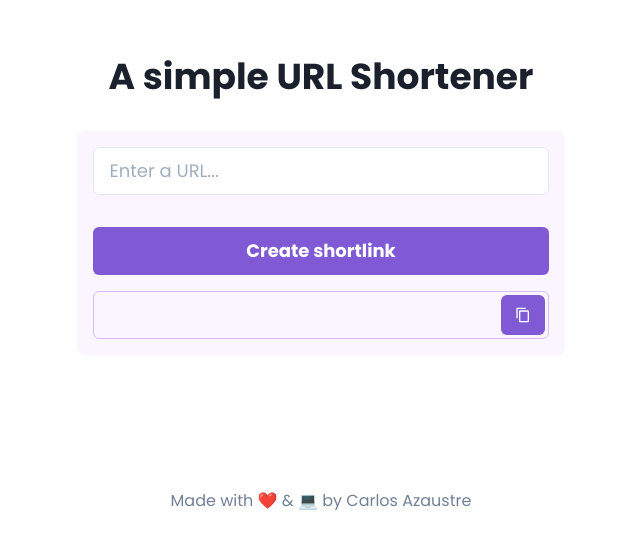
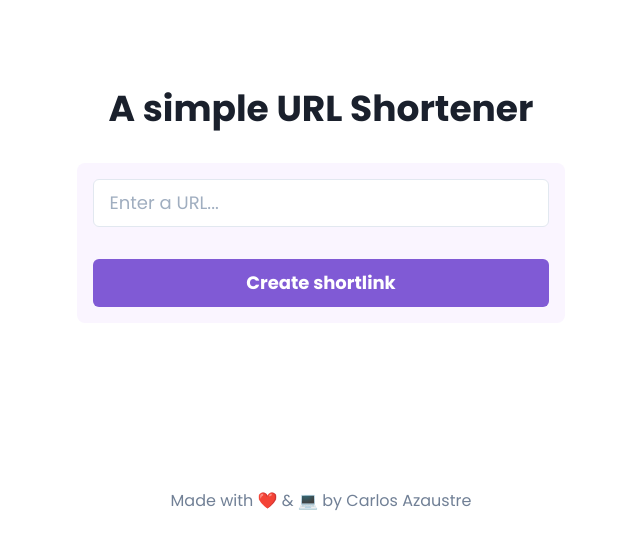
Before and after one commit to carlosazaustre/czstr.link, a Next.js app: page / in a window 1280 px wide. Shown: the part 111-660 px from the top of the page, without its empty margins (319-959 px from the left). Built offline with nearby package versions, Linux system fonts and the light colour scheme.

Commit message:
feat: :sparkles: generate shortlink from url

```diff
--- a/components/FormAdd.js
+++ b/components/FormAdd.js
@@ -2,23 +2,48 @@ import { CheckIcon, CopyIcon } from "@chakra-ui/icons";
 import {
   Button,
   Container,
+  Flex,
   Input,
-  InputGroup,
-  InputRightElement,
   Text,
   useClipboard,
+  useToast,
   VStack,
 } from "@chakra-ui/react";
+import { useState } from "react";
 import { useForm } from "react-hook-form";
 
-export function FormAdd({ onSubmit }) {
+export function FormAdd() {
   const {
     register,
     handleSubmit,
-    formState: { errors },
+    reset,
+    formState: { isSubmitting, errors },
   } = useForm();
 
+  const toast = useToast();
   const { hasCopied, onCopy } = useClipboard("TODO");
+  const [link, setLink] = useState("");
+
+  const onSubmit = async (data) => {
+    const response = await fetch("/api/shortUrl", {
+      method: "POST",
+      body: JSON.stringify(data),
+    });
+    reset(response);
+
+    const { shortUrl } = await response.json();
+    setLink(shortUrl);
+
+    toast({
+      title: "Short URL copied to clipboard",
+      variant: "top-accent",
+      position: "top-right",
+      description: "Now, you can use it!",
+      status: "success",
+      duration: 5000,
+      isClosable: true,
+    });
+  };
 
   return (
     <Container size="lg">
@@ -43,23 +68,33 @@ export function FormAdd({ onSubmit }) {
             borderColor={(errors?.url && "red.400") || "gray.200"}
           />
           <Text color="red">{errors?.url?.message}</Text>
-          <Button type="submit" colorScheme="purple" w="100%" size="lg">
+          <Button
+            type="submit"
+            colorScheme="purple"
+            w="100%"
+            size="lg"
+            isLoading={isSubmitting}
+            loadingText="Submitting">
             Create shortlink
           </Button>
 
-          <InputGroup size="lg">
-            <Input
-              type="text"
-              value=""
-              color="purple"
-              borderColor="purple.200"
-            />
-            <InputRightElement>
+          {link && (
+            <Flex
+              bg="white"
+              border="purple.200"
+              rounded="lg"
+              p={2}
+              pl={4}
+              w="100%"
+              align="center"
+              justify="space-between"
+              color="purple">
+              <Text>{link}</Text>
               <Button colorScheme="purple" size="md" onClick={onCopy} mr={1}>
                 {hasCopied ? <CheckIcon /> : <CopyIcon />}
               </Button>
-            </InputRightElement>
-          </InputGroup>
+            </Flex>
+          )}
         </VStack>
       </form>
     </Container>
--- /dev/null
+++ b/pages/api/shortUrl.js
@@ -0,0 +1,7 @@
+export default function handler(req, res) {
+  // const { url } = req.body;
+  const linkId = Math.random().toString(36).substr(2, 7);
+  const shortUrl = `https://${req.headers.host}/${linkId}`;
+
+  res.status(200).json({ shortUrl });
+}
--- a/pages/index.js
+++ b/pages/index.js
@@ -15,7 +15,7 @@ export default function Home() {
       <Center height="600px">
         <main>
           <Header />
-          <FormAdd onSubmit={(data) => console.log(data)} />
+          <FormAdd />
         </main>
       </Center>
 
```
